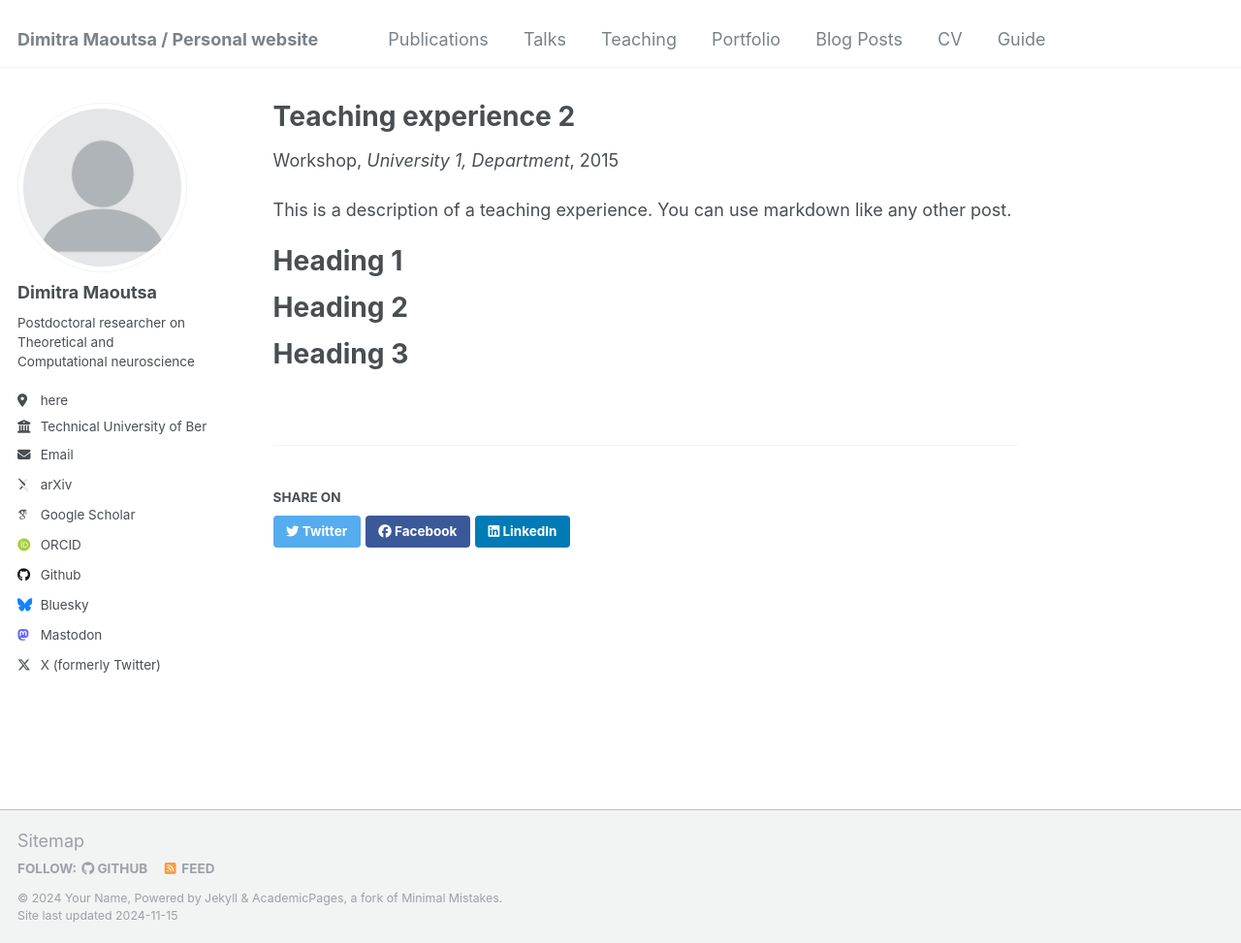
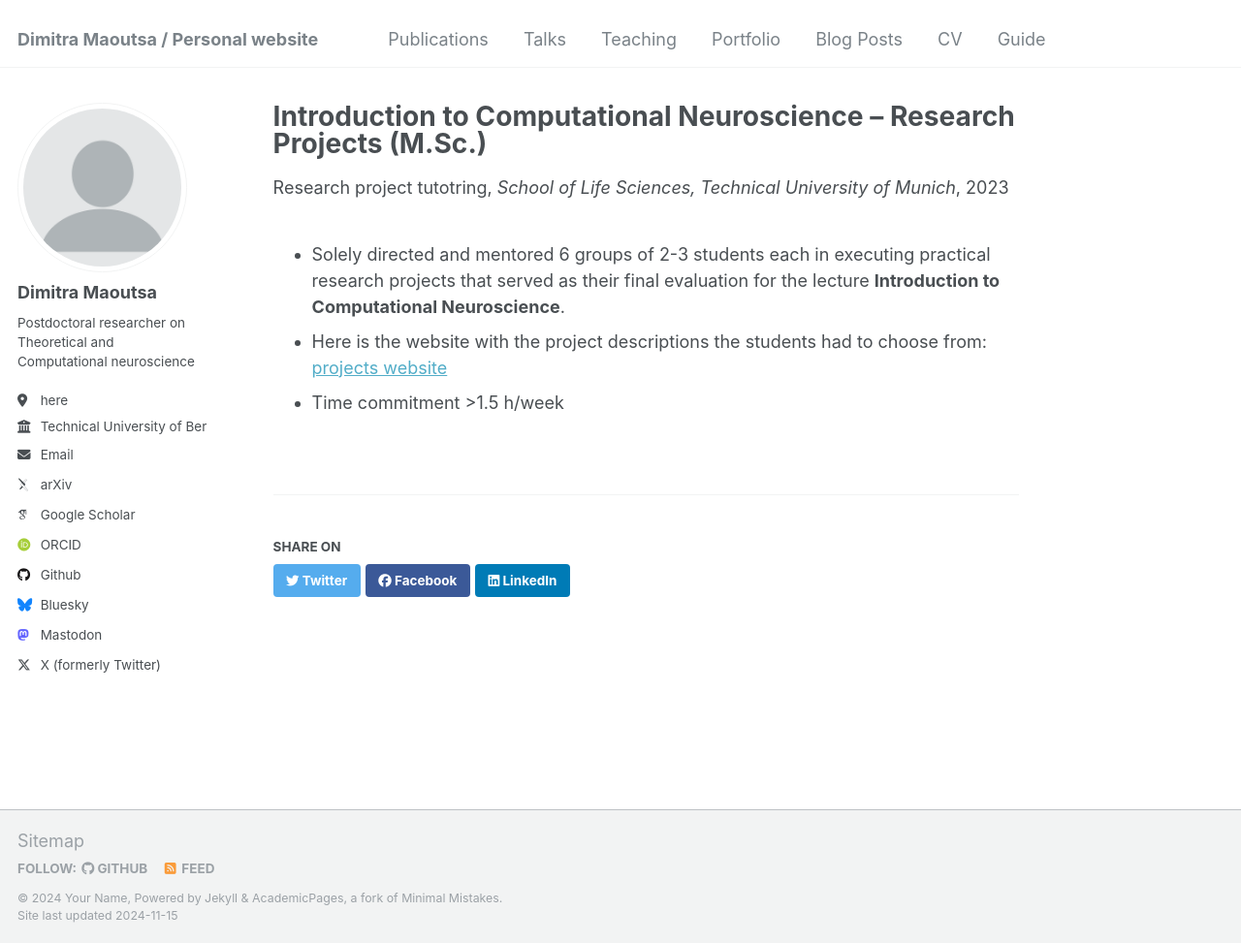
Before and after one commit to dimitra-maoutsa/dimitra-maoutsa.github.io, a Jekyll site: the page built from _teaching/2015-spring-teaching-2.md, in a window 1280 px wide and 973 px high. Shown: the whole window at 97% size. Built offline with Jekyll 4.4.1, drawn with Linux system fonts in a browser that asks for light colours; some web fonts are replaced; a file with an impossible date is left out.

Commit message:
Update 2015-spring-teaching-2.md

```diff
--- a/_teaching/2015-spring-teaching-2.md
+++ b/_teaching/2015-spring-teaching-2.md
@@ -1,20 +1,13 @@
 ---
-title: "Teaching experience 2"
+title: "Introduction to Computational Neuroscience -- Research Projects (M.Sc.)"
 collection: teaching
-type: "Workshop"
+type: "Research project tutotring"
 permalink: /teaching/2015-spring-teaching-1
-venue: "University 1, Department"
-date: 2015-01-01
-location: "City, Country"
+venue: "School of Life Sciences, Technical University of Munich"
+date: 2023-10-01 to 2024-03-30
+location: "Munich, Germany"
 ---
 
-This is a description of a teaching experience. You can use markdown like any other post.
-
-Heading 1
-======
-
-Heading 2
-======
-
-Heading 3
-======
+- Solely directed and mentored 6 groups of 2-3 students each in executing practical research projects that served as their final evaluation for the lecture **Introduction to Computational Neuroscience**.
+- Here is the website with the project descriptions the students had to choose from: [projects website](https://repeated-law-b5a.notion.site/Projects-Introduction-to-Computational-Neuroscience-cdcbf4612ae04f3eb87ab13eab840897)
+- Time commitment >1.5 h/week
```
